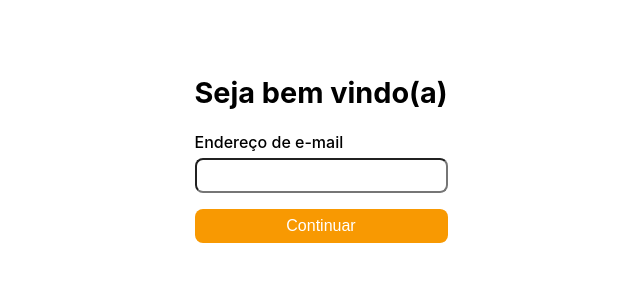
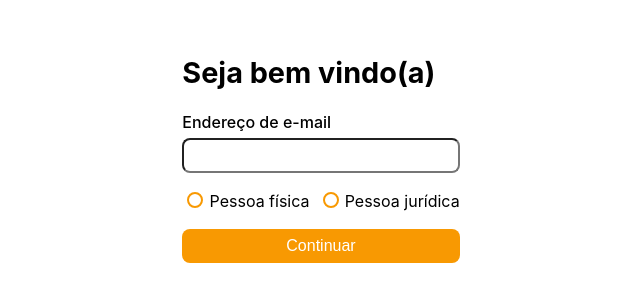
Before and after one commit to lucasmendes21/desafio-mb, a Vue app in the folder client/: page / in a window 1280 px wide. Shown: the part 163-464 px from the top of the page, without its empty margins (319-959 px from the left). Built offline with nearby package versions, Linux system fonts and the light colour scheme.

Commit message:
feat: add RadioButton component and integrate into App

```diff
--- a/client/src/App.vue
+++ b/client/src/App.vue
@@ -8,6 +8,7 @@
         type="email"
         v-model:value="email"
       />
+      <RadioButton id="radio" :items="items" />
       <ActionButton label="Continuar" @click="teste" />
     </div>
   </div>
@@ -17,8 +18,19 @@
 import { ref } from "vue";
 import FieldText from "./components/FormFields/FieldText.vue";
 import ActionButton from "./components/FormFields/ActionButton.vue";
+import RadioButton from "./components/FormFields/RadioButton.vue";
 
 const email = ref("");
+const items = ref([
+  {
+    label: "Pessoa física",
+    value: "fisica",
+  },
+  {
+    label: "Pessoa jurídica",
+    value: "juridica",
+  },
+]);
 
 const teste = () => {
   console.log("teste");
--- a/client/src/components/FormFields/RadioButton.vue
+++ b/client/src/components/FormFields/RadioButton.vue
@@ -0,0 +1,90 @@
+<template>
+  <div class="form-field-radio">
+    <div class="form-field-radio-items" v-for="item in items" :key="item.value">
+      <input
+        :id="item.value"
+        type="radio"
+        :value="item.value"
+        v-model="value"
+        name="personType"
+        class="form-field-radio-input"
+      />
+      <label :for="item.value" class="form-field-radio-label">
+        {{ item.label }}
+      </label>
+    </div>
+  </div>
+</template>
+
+<script setup>
+const props = defineProps({
+  id: {
+    type: String,
+    required: true,
+  },
+  items: {
+    type: Array,
+    required: true,
+  },
+});
+</script>
+
+<style scoped>
+.form-field-radio {
+  display: flex;
+  gap: 0.5rem;
+}
+
+.form-field-radio-items {
+  display: flex;
+  flex-direction: row;
+  align-items: flex-start;
+  gap: 0.2rem;
+  cursor: pointer;
+}
+
+.form-field-radio-label {
+  cursor: pointer;
+}
+
+input[type="radio"] {
+  -webkit-appearance: none;
+  -moz-appearance: none;
+  appearance: none;
+
+  width: 1rem;
+  height: 1rem;
+  border-radius: 50%;
+
+  border: 2px solid var(--color-primary);
+  background-color: white;
+
+  position: relative;
+  display: inline-block;
+  cursor: pointer;
+  vertical-align: middle;
+}
+
+input[type="radio"]:checked {
+  border-color: var(--color-primary);
+  background-color: white;
+}
+
+input[type="radio"]:checked::before {
+  content: "";
+  display: block;
+  width: 0.5rem;
+  height: 0.5rem;
+  background-color: var(--color-primary);
+  border-radius: 50%;
+  position: absolute;
+  top: 50%;
+  left: 50%;
+  transform: translate(-50%, -50%);
+}
+
+input[type="radio"],
+input[type="radio"]:checked::before {
+  transition: all 0.2s ease-in-out;
+}
+</style>
```
